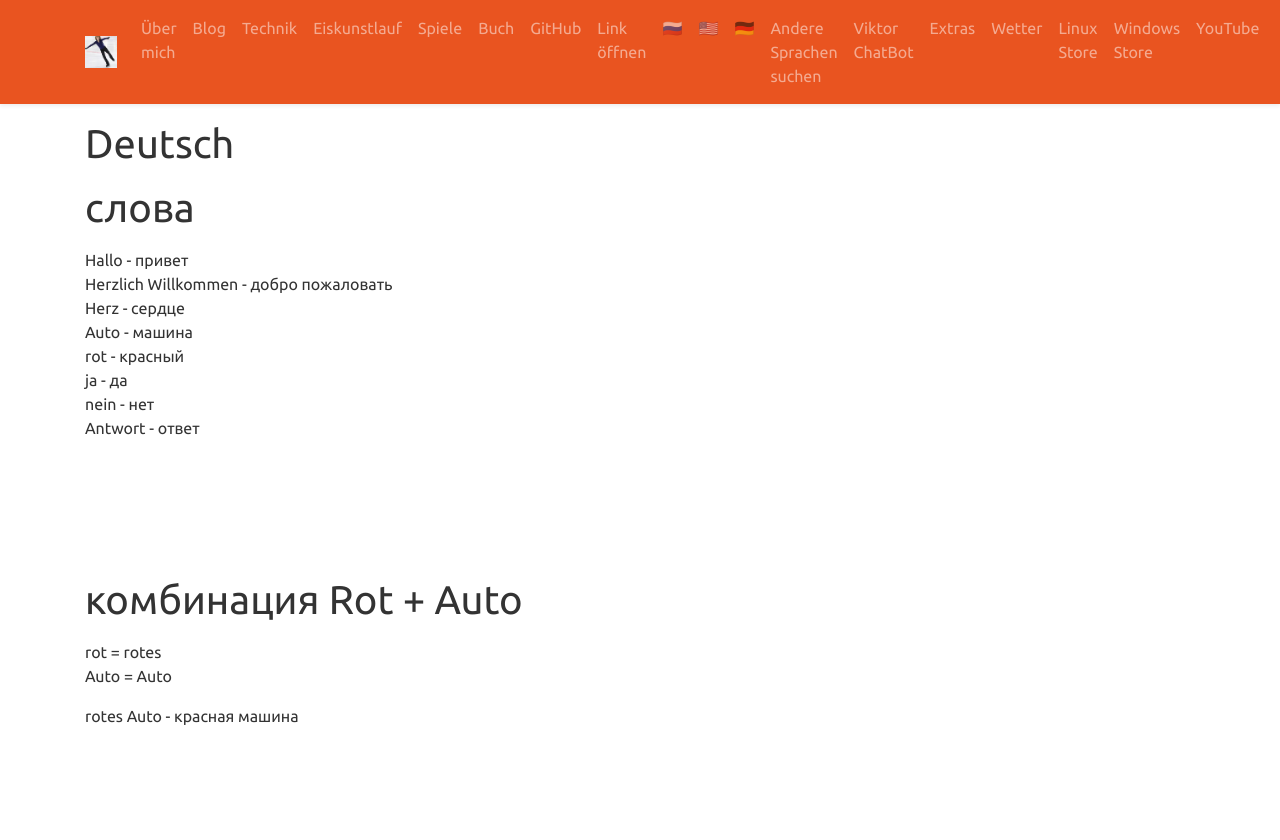
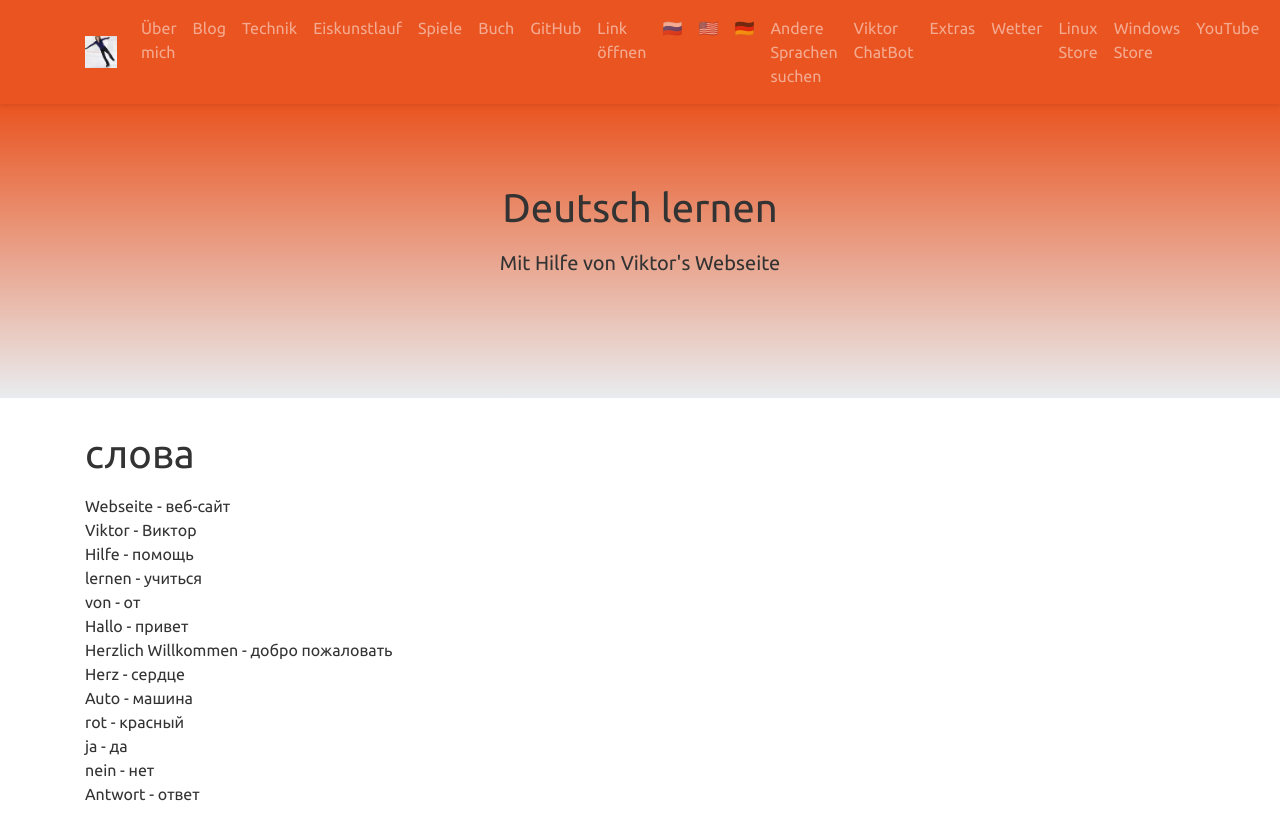
Before and after one commit to viktor-chiarcos/viktor-chiarcos.github.io, a Jekyll site: the page built from _pages/ivan/index.md, in a window 1280 px wide and 900 px high. Shown: the top 840 px of the window. Built offline with Jekyll 4.4.1, drawn with Linux system fonts in a browser that asks for light colours.

Commit message:
index.md aktualisieren

```diff
--- a/_pages/ivan/index.md
+++ b/_pages/ivan/index.md
@@ -1,7 +1,10 @@
 ---
-layout: page
-title: "Deutsch"
+layout: home
 permalink: /kurs/de-ru/
+
+title: "Deutsch lernen"
+excerpt: "Mit Hilfe von Viktor's Webseite"
+action: true
 ---
 
 <script>
@@ -12,6 +15,11 @@ permalink: /kurs/de-ru/
 
 # слова
 
+Webseite - веб-сайт\
+Viktor - Виктор\
+Hilfe - помощь\
+lernen - учиться\
+von - от\
 Hallo - привет\
 Herzlich Willkommen - добро пожаловать\
 Herz - сердце\
```
